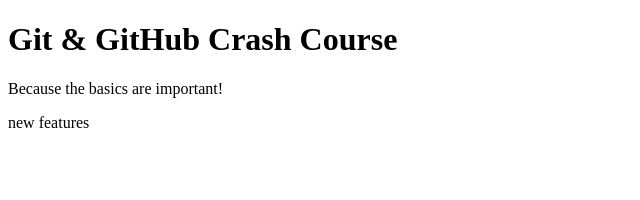
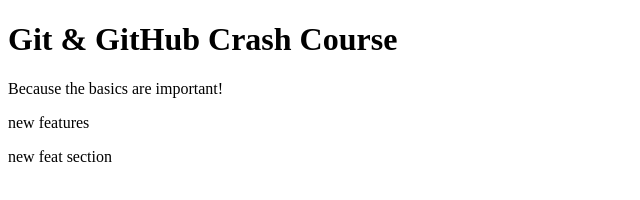
Before and after one commit to walido023/github-crash-course, a plain HTML site: page index.html in a window 1280 px wide. Shown: the whole page, without its empty margins (0-640 px from the left). Drawn offline with Linux system fonts and the light colour scheme.

Commit message:
commit new feat section

```diff
--- a/index.html
+++ b/index.html
@@ -10,5 +10,6 @@
     <h1>Git & GitHub Crash Course</h1>
     <p>Because the basics are important!</p>
     <p>new features</p>
+    <p>new feat section</p>
   </body>
 </html>
```
